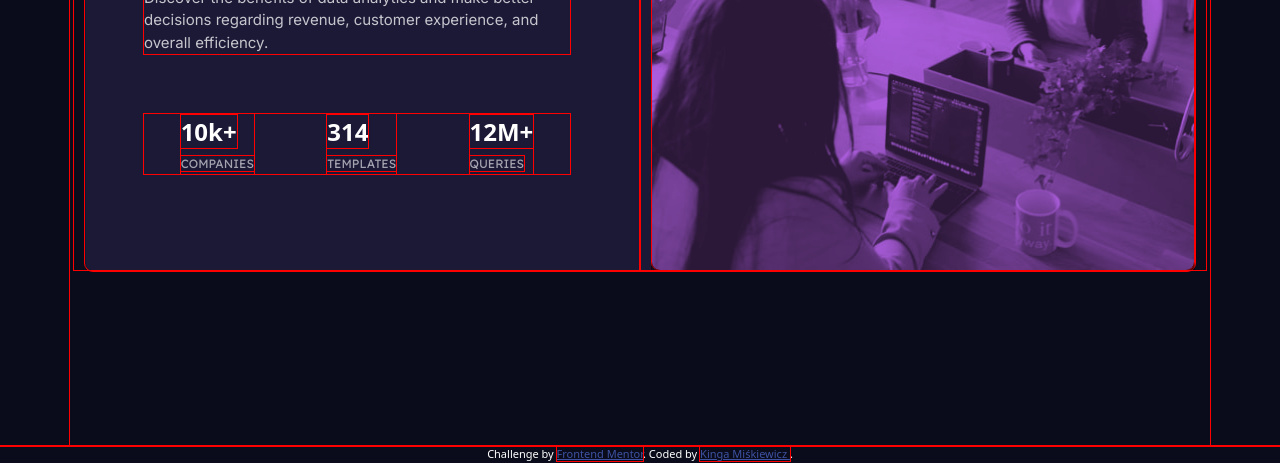
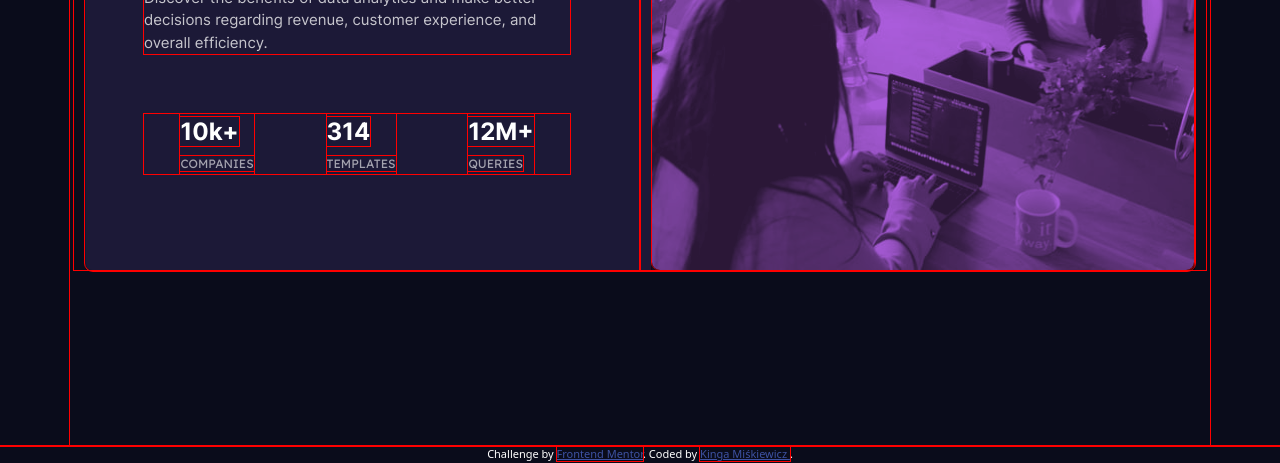
Before and after one commit to codingbeary/stats-preview-card-component-main, a plain HTML site: page index.html in a window 1280 px wide. Shown: the part 354-817 px from the top of the page. Drawn offline with nearby package versions, Linux system fonts and the light colour scheme.

Commit message:
imported Google Fonts for local hosting

```diff
--- a/style.css
+++ b/style.css
@@ -1,3 +1,33 @@
+/**** INTER - 400 REGULAR ****/
+
+@font-face {
+  font-family: Inter;
+  font-weight: 400;
+  font-style: normal;
+  src: url(./fonts/Inter-Regular.woff2), format(woff2);
+  font-display: swap;
+}
+
+/**** INTER - 700 BOLD ****/
+
+@font-face {
+  font-family: Inter;
+  font-weight: 700;
+  font-style: normal;
+  src: url(./fonts/Inter-Bold.woff2), format(woff2);
+  font-display: swap;
+}
+
+/**** LEXEND DECA - 700 BOLD ****/
+
+@font-face {
+  font-family: Lexend Deca;
+  font-weight: 700;
+  font-style: normal;
+  src: url(./fonts/LexendDeca-Bold.woff2), format(woff2);
+  font-display: swap;
+}
+
 * {
   outline: 1px solid red;
 }
@@ -62,6 +92,7 @@ img {
 .stats-heading {
   font-size: 24px;
   font-weight: 700;
+  font-family: "Inter", sans-serif;
 }
 
 .stats-container div:nth-child(3) {
```
Also changed, not shown: fonts/Inter-Bold.woff2 (added), fonts/Inter-Regular.woff2 (added), fonts/LexendDeca-Bold.woff2 (added).
